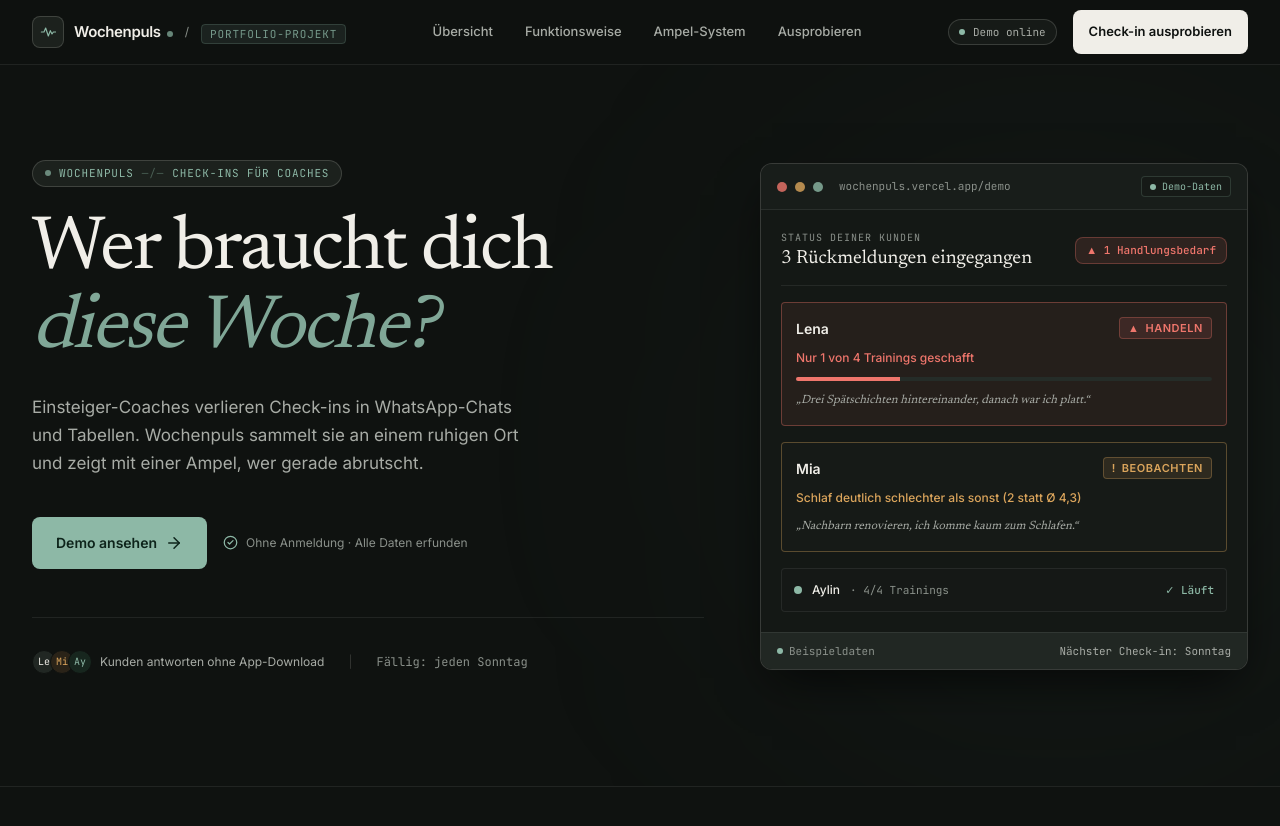
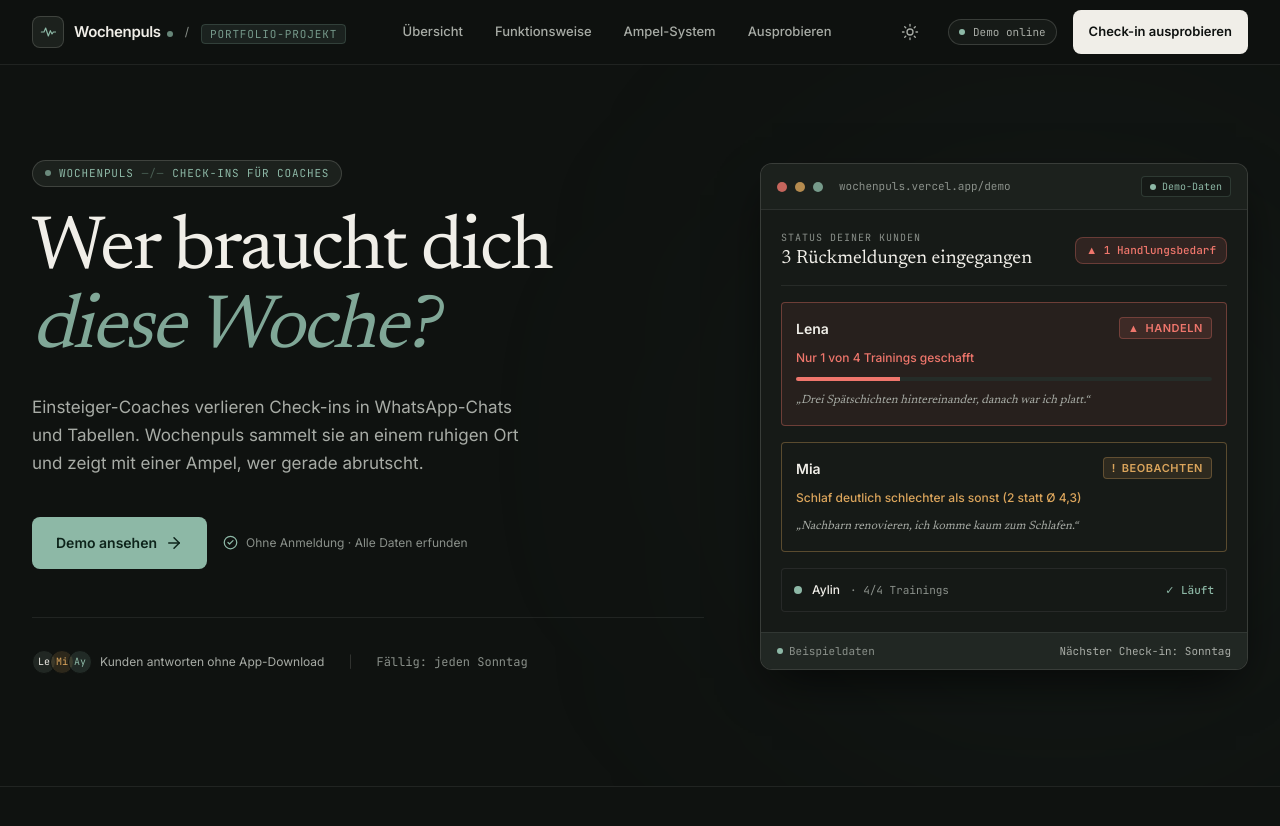
Before and after one commit to fxd-gif/wochenpuls, a Next.js app: page / in a window 1280 px wide. Shown: the top 826 px of the page. Built offline with nearby package versions, Linux system fonts and the light colour scheme.

Commit message:
Heller Modus: zweiter Farbsatz und Umschalter auf allen Seiten

```diff
--- a/src/app/globals.css
+++ b/src/app/globals.css
@@ -46,8 +46,45 @@
   --radius-panel: 12px;
 }
 
+/* "hell:" in Klassennamen greift nur im hellen Modus (z. B. hell:hidden) */
+@custom-variant hell (&:where([data-theme="light"], [data-theme="light"] *));
+
 html {
   color-scheme: dark;
+}
+
+/*
+  Heller Modus ("Papier"): dieselben Farbnamen, andere Werte. Umgeschaltet über data-theme am <html>,
+  siehe src/components/ModusSchalter.tsx. Alle Textfarben erreichen mindestens 4.5:1 Kontrast.
+*/
+html[data-theme="light"] {
+  color-scheme: light;
+
+  --color-leinwand: #f5f3ee;
+  --color-abschnitt: #eeebe4;
+  --color-flaeche: #fbfaf7;
+  --color-flaeche-hoch: #ffffff;
+  --color-flaeche-alt: #efece5;
+  --color-spur: #e2ded5;
+
+  --color-linie: rgb(25 28 26 / 0.1);
+  --color-linie-leise: rgb(25 28 26 / 0.05);
+  --color-linie-fokus: rgb(25 28 26 / 0.2);
+
+  --color-text: #191c1a;
+  --color-text-zwei: #4b514c;
+  --color-text-leise: #626862;
+
+  --color-akzent: #37705b;
+  --color-akzent-hover: #2f614e;
+  --color-auf-akzent: #ffffff;
+
+  --color-ampel-rot: #ad3d34;
+  --color-ampel-gelb: #8d5c14;
+  --color-ampel-gruen: #37705b;
+  --color-ampel-neu: #646a64;
+
+  --schatten-halo: 0 20px 48px -16px rgb(40 36 28 / 0.18), inset 0 1px 0 rgb(255 255 255 / 0.9);
 }
 
 body {
@@ -57,7 +94,7 @@ body {
 }
 
 ::selection {
-  background: rgb(141 184 166 / 0.25);
+  background: color-mix(in srgb, var(--color-akzent) 25%, transparent);
 }
 
 /* Tastatur-Fokus: salbeigrüner Rahmen, nur bei Tastaturbedienung */
@@ -68,9 +105,7 @@ body {
 
 /* Weicher Schatten für schwebende Fenster (Produkt-Vorschau, Formular-Rahmen) */
 @utility halo {
-  box-shadow:
-    0 20px 48px -12px rgb(0 0 0 / 0.7),
-    inset 0 1px 0 rgb(240 238 232 / 0.08);
+  box-shadow: var(--schatten-halo, 0 20px 48px -12px rgb(0 0 0 / 0.7), inset 0 1px 0 rgb(240 238 232 / 0.08));
 }
 
 /*
--- a/src/app/layout.tsx
+++ b/src/app/layout.tsx
@@ -1,6 +1,7 @@
 import type { Metadata } from "next";
 import { Inter, JetBrains_Mono, Newsreader } from "next/font/google";
 import Link from "next/link";
+import { ModusSchalter, modusSkript } from "@/components/ModusSchalter";
 import "./globals.css";
 
 const newsreader = Newsreader({
@@ -38,8 +39,13 @@ export default function RootLayout({ children }: LayoutProps<"/">) {
     <html
       lang="de"
       data-scroll-behavior="smooth"
+      // Das Skript im <head> setzt data-theme vor React; das ist gewollt
+      suppressHydrationWarning
       className={`${newsreader.variable} ${inter.variable} ${jetbrains.variable} h-full antialiased`}
     >
+      <head>
+        <script dangerouslySetInnerHTML={{ __html: modusSkript }} />
+      </head>
       {/* Die Startseite hat einen eigenen Fuß (id "startfuss"): Dann entfällt dieser schmale Fuß */}
       <body className="flex min-h-full flex-col [&>#startfuss~footer]:hidden">
         {children}
@@ -56,6 +62,7 @@ export default function RootLayout({ children }: LayoutProps<"/">) {
           >
             Vertrag zur Auftragsverarbeitung
           </Link>
+          <ModusSchalter />
         </footer>
       </body>
     </html>
--- a/src/app/page.tsx
+++ b/src/app/page.tsx
@@ -4,6 +4,7 @@ import type { CSSProperties } from "react";
 import { AmpelMarke, ampelStufen, type AmpelStufe } from "@/components/AmpelMarke";
 import { KundenKarte } from "@/components/coach/KundenKarte";
 import { Etikett, Logo } from "@/components/Logo";
+import { ModusSchalter } from "@/components/ModusSchalter";
 import { Simulator } from "@/components/start/Simulator";
 import { Abschnittskopf } from "@/components/ui/Abschnittskopf";
 import { ButtonLink } from "@/components/ui/Button";
@@ -94,7 +95,8 @@ export default function Startseite() {
               </a>
             ))}
           </nav>
-          <div className="flex items-center gap-4">
+          <div className="flex items-center gap-2 sm:gap-4">
+            <ModusSchalter />
             <span className="hidden items-center gap-2 rounded-full border border-linie-fokus bg-flaeche px-2.5 py-1 font-mono text-[11px] text-text-zwei lg:flex">
               <span aria-hidden="true" className="size-1.5 rounded-full bg-akzent" />
               Demo online
@@ -150,10 +152,10 @@ export default function Startseite() {
                     <span className="flex size-6 items-center justify-center rounded-full border border-leinwand bg-flaeche-alt font-mono text-[10px] text-text">
                       Le
                     </span>
-                    <span className="flex size-6 items-center justify-center rounded-full border border-leinwand bg-[#2A2318] font-mono text-[10px] text-ampel-gelb">
+                    <span className="flex size-6 items-center justify-center rounded-full border border-leinwand bg-ampel-gelb/15 font-mono text-[10px] text-ampel-gelb">
                       Mi
                     </span>
-                    <span className="flex size-6 items-center justify-center rounded-full border border-leinwand bg-[#17261E] font-mono text-[10px] text-ampel-gruen">
+                    <span className="flex size-6 items-center justify-center rounded-full border border-leinwand bg-ampel-gruen/15 font-mono text-[10px] text-ampel-gruen">
                       Ay
                     </span>
                   </div>
@@ -168,8 +170,8 @@ export default function Startseite() {
 
             {/* Produktfenster */}
             <div className="schweben relative lg:col-span-5">
-              <div className="halo overflow-hidden rounded-panel border border-linie-fokus bg-[#141815]">
-                <div className="flex items-center justify-between border-b border-linie bg-[#181D1A] px-4 py-3">
+              <div className="halo overflow-hidden rounded-panel border border-linie-fokus bg-flaeche">
+                <div className="flex items-center justify-between border-b border-linie bg-flaeche-hoch px-4 py-3">
                   <div className="flex items-center gap-2">
                     <span aria-hidden="true" className="size-2.5 rounded-full bg-ampel-rot/80" />
                     <span aria-hidden="true" className="size-2.5 rounded-full bg-ampel-gelb/80" />
@@ -309,7 +311,7 @@ export default function Startseite() {
                   <li
                     key={titel}
                     style={reihe(i)}
-                    className="einblenden group relative z-10 flex flex-col justify-between rounded-panel border border-linie-fokus bg-[#151916] p-7 transition-colors hover:border-akzent/40"
+                    className="einblenden group relative z-10 flex flex-col justify-between rounded-panel border border-linie-fokus bg-flaeche p-7 transition-colors hover:border-akzent/40"
                   >
                     <div>
                       <div className="mb-6 flex items-center justify-between">
--- /dev/null
+++ b/src/components/ModusSchalter.tsx
@@ -0,0 +1,41 @@
+"use client";
+
+import { Moon, Sun } from "lucide-react";
+
+const schluessel = "wochenpuls-modus";
+
+// Läuft im <head>, bevor die Seite gezeichnet wird: So blitzt beim Laden nie die falsche Farbe auf.
+export const modusSkript = `try{if(localStorage.getItem("${schluessel}")==="hell")document.documentElement.dataset.theme="light"}catch(e){}`;
+
+function umschalten() {
+  const html = document.documentElement;
+  const hell = html.dataset.theme !== "light";
+  const setzen = () => {
+    if (hell) html.dataset.theme = "light";
+    else delete html.dataset.theme;
+  };
+  try {
+    localStorage.setItem(schluessel, hell ? "hell" : "dunkel");
+  } catch {}
+  // Weiches Überblenden, wo der Browser es kann und niemand "Bewegung reduzieren" eingestellt hat
+  const ruhig = window.matchMedia("(prefers-reduced-motion: reduce)").matches;
+  if (!ruhig && document.startViewTransition) document.startViewTransition(setzen);
+  else setzen();
+}
+
+// Sonne/Mond-Knopf. Welches Symbol sichtbar ist, entscheidet CSS (hell:…), nicht React,
+// damit Server und Browser dasselbe zeichnen.
+export function ModusSchalter({ className = "" }: { className?: string }) {
+  return (
+    <button
+      type="button"
+      onClick={umschalten}
+      className={`inline-flex size-11 shrink-0 items-center justify-center rounded-subtil text-text-zwei transition-colors hover:bg-flaeche hover:text-text ${className}`}
+    >
+      <Sun size={18} strokeWidth={1.75} aria-hidden="true" className="hell:hidden" />
+      <Moon size={18} strokeWidth={1.75} aria-hidden="true" className="hidden hell:block" />
+      <span className="sr-only hell:hidden">Hellen Modus einschalten</span>
+      <span className="hidden sr-only hell:inline">Dunklen Modus einschalten</span>
+    </button>
+  );
+}
--- a/src/components/coach/CoachKopf.tsx
+++ b/src/components/coach/CoachKopf.tsx
@@ -1,5 +1,6 @@
 import type { ReactNode } from "react";
 import { Etikett, Logo } from "@/components/Logo";
+import { ModusSchalter } from "@/components/ModusSchalter";
 import { NavLink } from "./NavLink";
 
 // Kopfzeile aller Coach-Seiten (Demo und echt). "basis" ist "/demo" oder "/coach".
@@ -20,6 +21,7 @@ export function CoachKopf({ basis, etikett, extra }: { basis: string; etikett: s
           </NavLink>
           <NavLink href={`${basis}/kunden`}>Kunden</NavLink>
           {extra}
+          <ModusSchalter />
         </nav>
       </div>
     </header>
```
